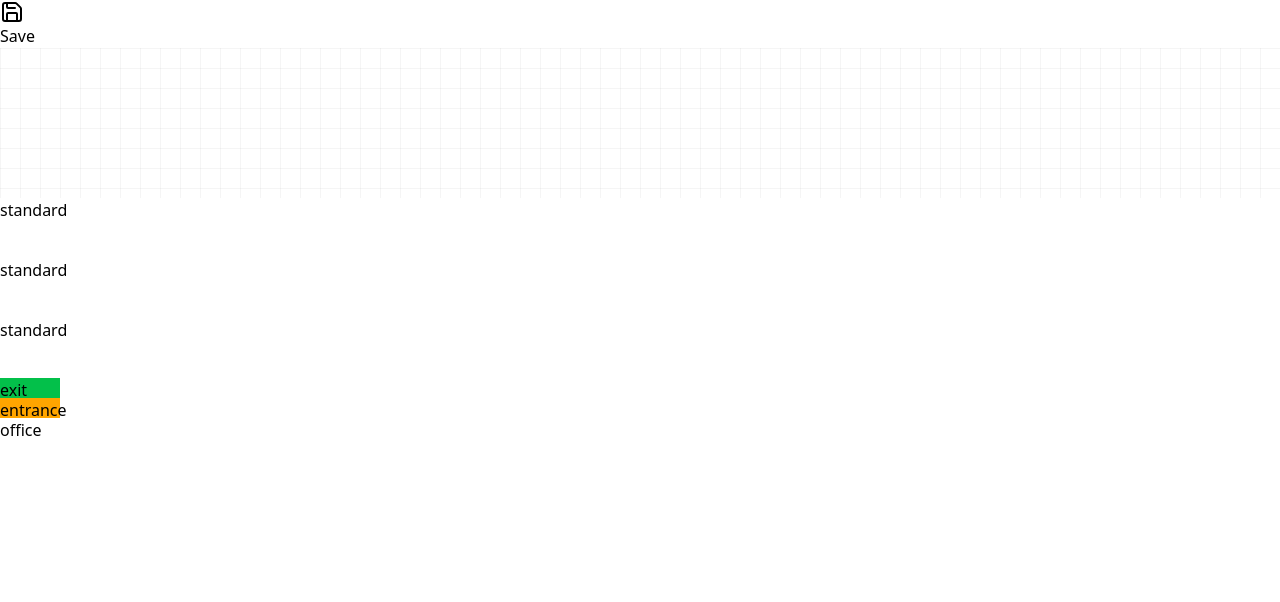
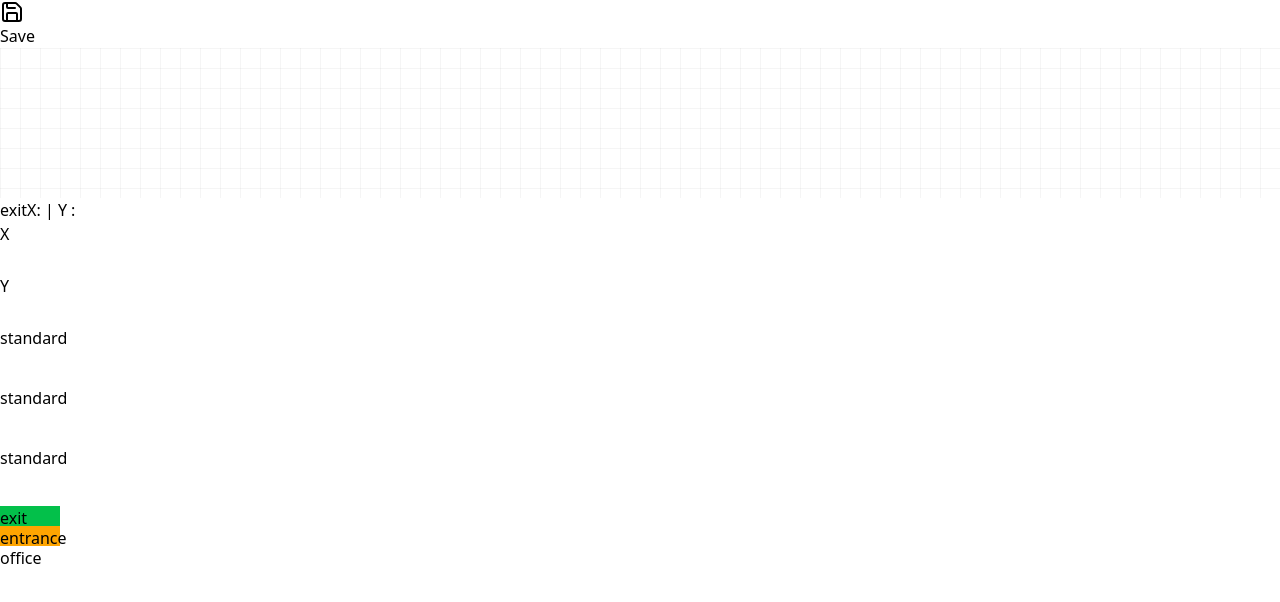
Before and after one commit to saphalpdyl/Parkrr, a React (Vite) app in the folder client/: page /editor in a window 1280 px wide. Both pictures are taken after a click on the button "exit". Shown: the top 602 px of the page. Built offline with nearby package versions, Linux system fonts and the light colour scheme.

Commit message:
add: context menu position change

```diff
--- /dev/null
+++ b/client/src/components/IncrementButton.tsx
@@ -0,0 +1,22 @@
+import { ChevronDown, ChevronUp } from "lucide-react";
+
+type IncrementButtonProps = {
+  down?: boolean;
+  onClick(): void;
+};
+const IncrementButton = ({ down = false, onClick }: IncrementButtonProps) => {
+  const iconStyle = {
+    size: 14,
+    color: "white",
+  };
+
+  return (
+    <div
+      onClick={onClick}
+      className={`${down ? "rounded-b-md" : "rounded-t-md"} cursor-pointer px-2 ${down ? "bg-red-500" : "bg-blue-500"} ${down ? "hover:bg-red-600" : "hover:bg-blue-600"}`}
+    >
+      {down ? <ChevronDown {...iconStyle} /> : <ChevronUp {...iconStyle} />}
+    </div>
+  );
+};
+export default IncrementButton;
--- a/client/src/routes/editor/ParkingSpaceEditorPage.tsx
+++ b/client/src/routes/editor/ParkingSpaceEditorPage.tsx
@@ -5,20 +5,25 @@ import {
   DragStartEvent,
   DragOverlay,
   rectIntersection,
+  useSensors,
+  useSensor,
+  PointerSensor,
 } from "@dnd-kit/core";
 
 import {
   createSnapModifier,
   restrictToParentElement,
 } from "@dnd-kit/modifiers";
-import type { EditorItem, ParkingItemCategory } from "./types";
+import type { EditorItem, ParkingItemCategory, Position } from "./types";
 import DraggableItem from "./components/DraggableItem";
 import EditorSidebar from "./components/EditorSidebar";
 import BackgroundGrid from "./components/BackgroundGrid";
 import { Organization, OtherObject, ParkingSpace } from "../../types/parking";
 import { itemSizes, SIZE_FACTOR } from "./constants";
+import { ChevronDown, ChevronUp } from "lucide-react";
+import IncrementButton from "../../components/IncrementButton";
 
-const DragAndDropPage = () => {
+const ParkingEditorPage = () => {
   const [items, setItems] = useState<EditorItem[]>([
     {
       category: "space",
@@ -40,10 +45,15 @@ const DragAndDropPage = () => {
     { category: "office", id: Math.random().toString(36).slice(2) },
   ]);
   const [activeId, setActiveId] = useState<string | null>(null);
+  const [selectedItem, setSelectedItem] = useState<{
+    item: EditorItem;
+    clickPosition: Position;
+  } | null>(null);
   const [collidingId, setCollidingId] = useState<string | null>(null);
 
   const handleDragStart = (event: DragStartEvent) => {
     setActiveId(event.active.id as string);
+    setSelectedItem(null);
   };
 
   const handleDragEnd = (event: DragEndEvent) => {
@@ -80,6 +90,14 @@ const DragAndDropPage = () => {
 
   const gridSize = 20;
   const gridSnapModifier = createSnapModifier(gridSize);
+
+  const sensors = useSensors(
+    useSensor(PointerSensor, {
+      activationConstraint: {
+        distance: 8,
+      },
+    }),
+  );
 
   function handleSave() {
     function _generateCompatibleDataForOtherObjects(
@@ -141,6 +159,29 @@ const DragAndDropPage = () => {
     // TODO: Save to database and/or LocalStorage
   }
 
+  function generateNewPositionedList(
+    targetId: string,
+    direction: "increase" | "decrease",
+    axis: "x" | "z",
+  ) {
+    const _getNewItem = (item: EditorItem) => ({
+      ...item,
+      position: {
+        y: 0,
+        z:
+          (item.position?.z || 0) +
+          SIZE_FACTOR *
+            (axis === "z" ? (direction === "increase" ? 1 : -1) : 0),
+        x:
+          (item.position?.x || 0) +
+          SIZE_FACTOR *
+            (axis === "x" ? (direction === "increase" ? 1 : -1) : 0),
+      },
+    });
+
+    return items.map((item) => (item.id === targetId ? _getNewItem(item) : item));
+  }
+
   return (
     <div className="relative flex h-screen w-screen items-center overflow-hidden">
       <EditorSidebar onSave={handleSave} />
@@ -151,8 +192,44 @@ const DragAndDropPage = () => {
         onDragMove={handleDragMove}
         collisionDetection={rectIntersection}
         modifiers={[gridSnapModifier, restrictToParentElement]}
+        sensors={sensors}
       >
         <div className="relative ms-20 h-full w-[calc(100%-5rem)] bg-transparent p-4">
+          {selectedItem && (
+            <div
+              style={{
+                top: `calc(${selectedItem.item.position?.z || 0}px - 7rem - 0.5rem)`,
+                left: selectedItem.item.position?.x || 0,
+              }}
+              className="absolute z-30 h-28 w-40 rounded-lg bg-white p-2 text-xs shadow-md"
+            >
+              <div className="borde-gray-600 mb-2 flex justify-between border-b-2 pb-2">
+                <span className="font-bold capitalize">
+                  {selectedItem.item.category}
+                </span>
+                <span className="text-[9px] font-light">
+                  X: {items.filter(item => item.id === selectedItem.item.id)[0].position?.x} | Y :
+                  {items.filter(item => item.id === selectedItem.item.id)[0].position?.z}
+                </span>
+              </div>
+              <div className="flex justify-between">
+                <div className="flex flex-1 items-center justify-around">
+                  <span className="text-lg font-bold">X</span>
+                  <div className="flex flex-col">
+                    <IncrementButton onClick={() => {setItems(generateNewPositionedList(selectedItem.item.id, "increase", "x"))}} />
+                    <IncrementButton down onClick={() => {setItems(generateNewPositionedList(selectedItem.item.id, "decrease", "x"))}} />
+                  </div>
+                </div>
+                <div className="flex flex-1 items-center justify-around">
+                  <span className="text-lg font-bold">Y</span>
+                  <div className="flex flex-col">
+                    <IncrementButton onClick={() => {setItems(generateNewPositionedList(selectedItem.item.id, "increase", "z"))}} />
+                    <IncrementButton down onClick={() => {setItems(generateNewPositionedList(selectedItem.item.id, "decrease", "z"))}} />
+                  </div>
+                </div>
+              </div>
+            </div>
+          )}
           {items.map((item) => (
             <DraggableItem
               key={item.id}
@@ -163,6 +240,20 @@ const DragAndDropPage = () => {
               }
               isColliding={item.id === collidingId}
               hide={item.id === activeId}
+              onClick={(event) => {
+                if (selectedItem && selectedItem.item.id === item.id) {
+                  setSelectedItem(null);
+                  return;
+                }
+
+                setSelectedItem({
+                  item,
+                  clickPosition: {
+                    x: event.screenX,
+                    z: event.screenY,
+                  },
+                });
+              }}
             />
           ))}
           <DragOverlay>
@@ -176,4 +267,4 @@ const DragAndDropPage = () => {
   );
 };
 
-export default DragAndDropPage;
+export default ParkingEditorPage;
--- a/client/src/routes/editor/components/DraggableItem.tsx
+++ b/client/src/routes/editor/components/DraggableItem.tsx
@@ -8,6 +8,7 @@ const DraggableItem: React.FC<DraggableItemProps> = ({
   position,
   isColliding,
   hide = false,
+  onClick,
 }) => {
   const { attributes, listeners, setNodeRef, transform } = useDraggable({
     id: item.id,
@@ -24,8 +25,9 @@ const DraggableItem: React.FC<DraggableItemProps> = ({
 
   return (
     <div
+      onClick={onClick}
       ref={ref}
-      className={`absolute ${isColliding ? "bg-green-500/40" : "" } cursor-move rounded-md p-2 shadow-md transition-colors ${hide ? "opacity-0" : "opacity-100"} z-20 flex items-center justify-center capitalize font-semibold text-xs ${item.category === "office" ? "border-2 border-gray-500 border-dashed shadow-none" : "" } `}
+      className={`absolute ${isColliding ? "bg-green-500/40" : ""} cursor-move rounded-md p-2 shadow-md transition-colors ${hide ? "opacity-0" : "opacity-100"} z-20 flex items-center justify-center text-xs font-semibold capitalize ${item.category === "office" ? "border-2 border-dashed border-gray-500 shadow-none" : ""} `}
       style={{
         transform: CSS.Translate.toString(transform),
         left: position.x,
--- a/client/src/routes/editor/types/index.d.ts
+++ b/client/src/routes/editor/types/index.d.ts
@@ -26,4 +26,5 @@ export interface DraggableItemProps {
   position: Position;
   isColliding: boolean;
   hide ?: boolean;
+  onClick(event: React.MouseEvent<HTMLElement>) : void;
 }
```
